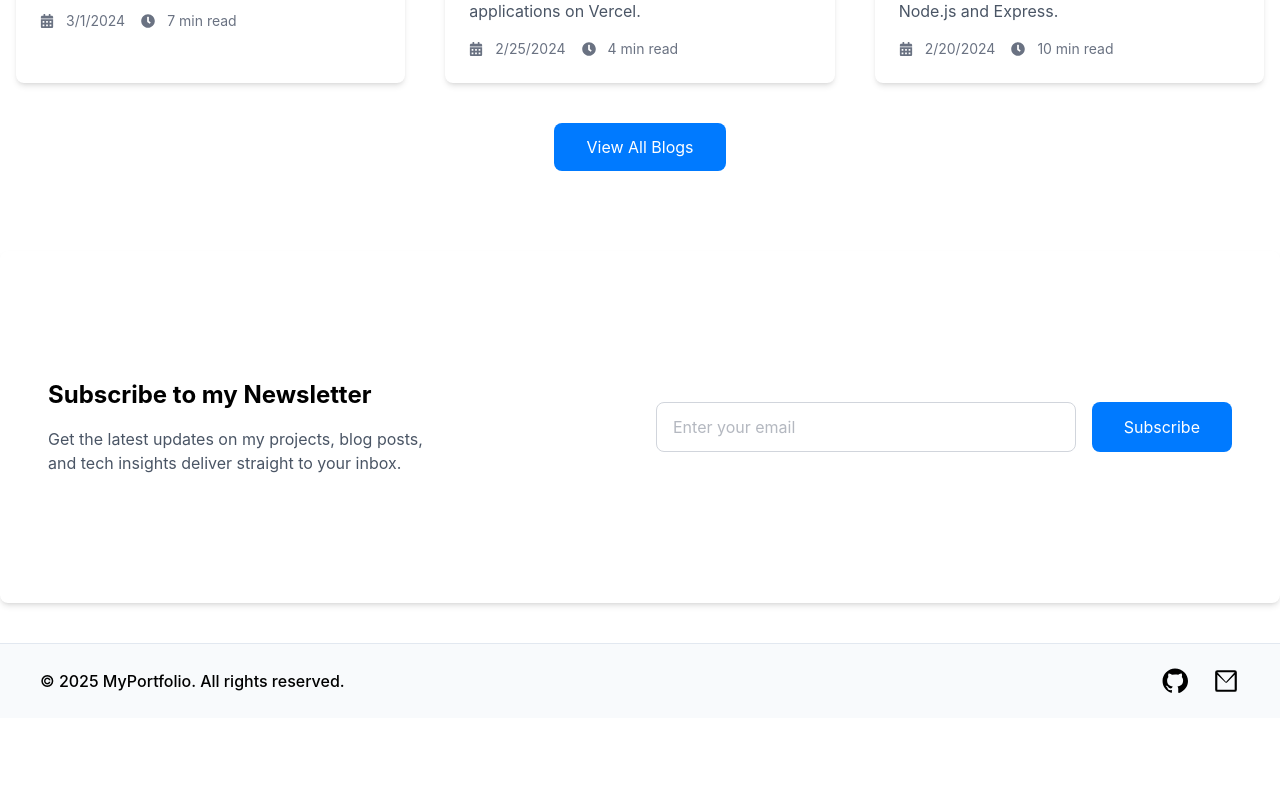
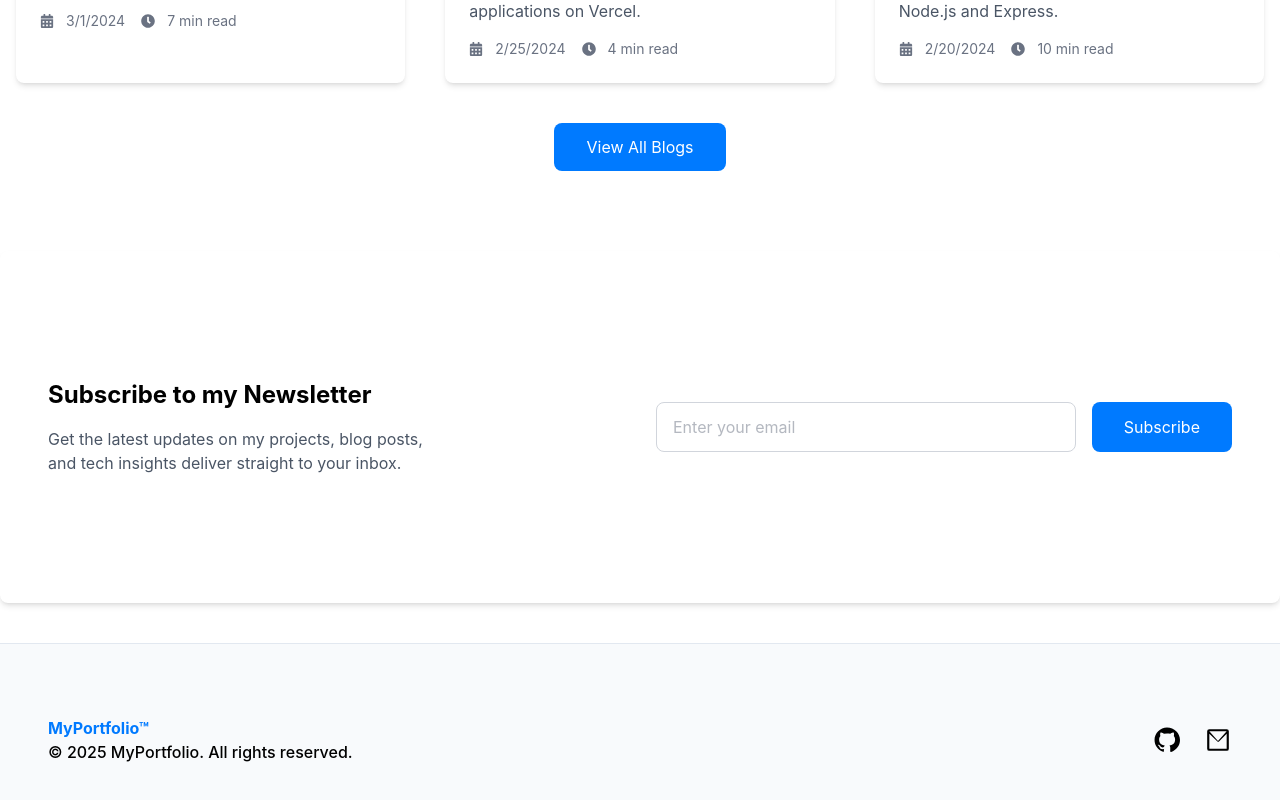
Before and after one commit to Jayres18/My-portfolio, a Next.js app: page / in a window 1280 px wide. Shown: the part 3027-3827 px from the top of the page. Before the commit the page ends 3745 px from the top, so only its background shows below. Built offline with nearby package versions, Linux system fonts and the light colour scheme.

Commit message:
Footer done.

```diff
--- a/app/components/Footer.tsx
+++ b/app/components/Footer.tsx
@@ -4,9 +4,17 @@ import Link from "next/link";
 const Footer = () => {
   return (
     <footer className="w-full bg-slate-50 dark:bg-dark/80 text-black dark:text-white py-6 border-t border-slate-200 dark:border-dark/50 mt-10">
-      <div className="container mx-auto flex flex-col md:flex-row items-center justify-between gap-4 px-10">
+      <div className="p-8 md:p-12">
+        <div className="max-w-7xl mx-auto">
+          <div className="flex flex-col-2 justify-between items-center">
+            <div>
+              <Link href="/" className="font-bold text-primary">
+                MyPortfolio&trade;
+              </Link>
               <div className="font-medium">
-          &copy; {new Date().getFullYear()} MyPortfolio. All rights reserved.
+                &copy; {new Date().getFullYear()} MyPortfolio. All rights
+                reserved.
+              </div>
             </div>
             <div className="flex space-x-6">
               <Link
@@ -16,7 +24,12 @@ const Footer = () => {
                 className="hover:text-primary transition-colors font-medium"
               >
                 <span className="sr-only">GitHub</span>
-            <svg width="26" height="26" fill="currentColor" viewBox="0 0 24 24">
+                <svg
+                  width="26"
+                  height="26"
+                  fill="currentColor"
+                  viewBox="0 0 24 24"
+                >
                   <path d="M12 .5C5.73.5.5 5.73.5 12c0 5.08 3.29 9.39 7.86 10.91.58.11.79-.25.79-.56 0-.28-.01-1.02-.02-2-3.2.7-3.88-1.54-3.88-1.54-.53-1.34-1.3-1.7-1.3-1.7-1.06-.72.08-.71.08-.71 1.17.08 1.78 1.2 1.78 1.2 1.04 1.78 2.73 1.27 3.4.97.11-.75.41-1.27.74-1.56-2.55-.29-5.23-1.28-5.23-5.7 0-1.26.45-2.29 1.19-3.1-.12-.29-.52-1.46.11-3.05 0 0 .97-.31 3.18 1.18a11.1 11.1 0 0 1 2.9-.39c.98 0 1.97.13 2.9.39 2.2-1.49 3.17-1.18 3.17-1.18.63 1.59.23 2.76.11 3.05.74.81 1.19 1.84 1.19 3.1 0 4.43-2.69 5.41-5.25 5.7.42.36.79 1.09.79 2.2 0 1.59-.01 2.87-.01 3.26 0 .31.21.68.8.56C20.71 21.39 24 17.08 24 12c0-6.27-5.23-11.5-12-11.5z" />
                 </svg>
               </Link>
@@ -25,10 +38,17 @@ const Footer = () => {
                 className="hover:text-primary transition-colors font-medium"
               >
                 <span className="sr-only">Email</span>
-            <svg width="28" height="26" fill="currentColor" viewBox="0 0 24 24">
+                <svg
+                  width="28"
+                  height="26"
+                  fill="currentColor"
+                  viewBox="0 0 24 24"
+                >
                   <path d="M2 4a2 2 0 0 1 2-2h16a2 2 0 0 1 2 2v16a2 2 0 0 1-2 2H4a2 2 0 0 1-2-2V4zm2 0v.01L12 13 20 4.01V4H4zm16 2.24l-7.07 7.07a1 1 0 0 1-1.42 0L4 6.24V20h16V6.24z" />
                 </svg>
               </Link>
+            </div>
+          </div>
         </div>
       </div>
     </footer>
```
Lines whose indentation alone changed are shown as unchanged.
